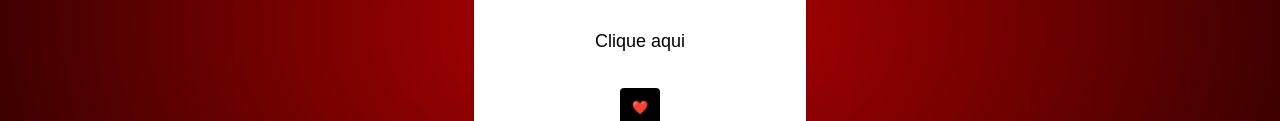
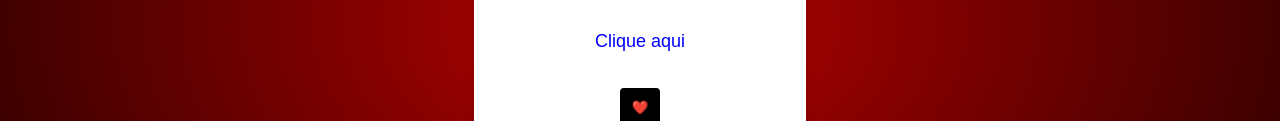
Before and after one commit to Leoocds/LoveGenerator, a plain HTML site: page index.html in a window 1280 px wide. Both pictures are taken after a click on the button "❤️". Shown: the part 373-494 px from the top of the page. Drawn offline with Linux system fonts and the light colour scheme.

Commit message:
Update Style.css

```diff
--- a/Style.css
+++ b/Style.css
@@ -73,6 +73,10 @@ p {
     text-decoration: none;
 }
 
+#music {
+    color: blue;
+}
+
 @media screen and (max-width: 782px) {
     #complimentImage {
 	    width: 200px;
```
